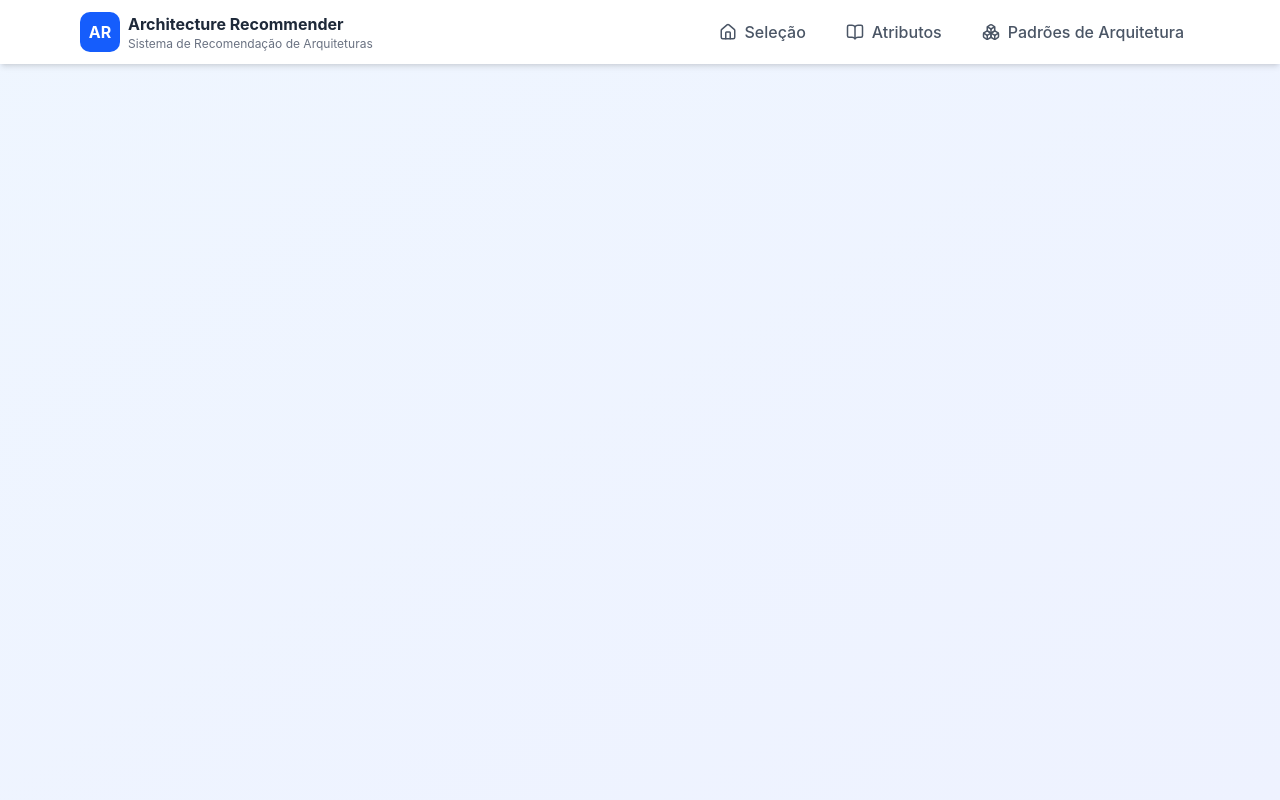
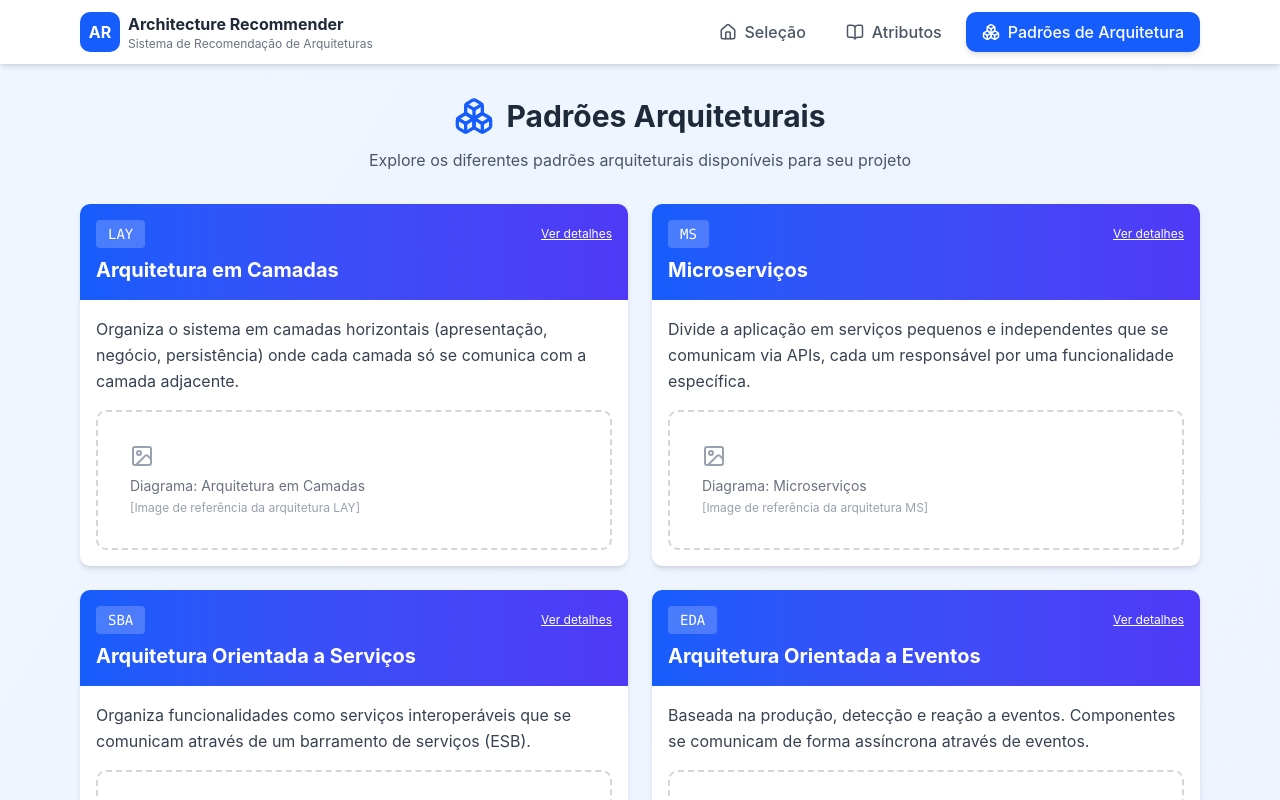
Before and after one commit to HerikCosmo/architecture_recommender, a React (Vite) app: page /patterns in a window 1280 px wide. Shown: the top 800 px of the page. Built offline with nearby package versions, Linux system fonts and the light colour scheme.

Commit message:
update PatternsPage with data

```diff
--- a/src/app/App.tsx
+++ b/src/app/App.tsx
@@ -2,7 +2,7 @@ import { BrowserRouter, Route, Routes } from "react-router-dom"
 import { Navigation } from "./components/Navigation"
 import { MainPage } from "./pages/MainPage"
 import { AttributesPage } from "./pages/AttributesPage"
-import { ArchitecturesPage } from "./pages/ArchitecturesPage"
+import { PatternsPage } from "./pages/PatternsPage"
 
 function App() {
   return (
@@ -12,7 +12,7 @@ function App() {
         <Routes>
           <Route path="/" element={<MainPage />} />
           <Route path="/attributes" element={<AttributesPage />} />
-          <Route path="/architectures" element={<ArchitecturesPage />} />
+          <Route path="/patterns" element={<PatternsPage />} />
         </Routes>
       </div>
     </BrowserRouter>
--- a/src/app/components/Navigation.tsx
+++ b/src/app/components/Navigation.tsx
@@ -7,7 +7,7 @@ export function Navigation() {
   const links = [
       { to: '/', label: 'Seleção', icon: Home },
       { to: '/attributes', label: 'Atributos', icon: BookOpen },
-      { to: '/architectures', label: 'Padrões de Arquitetura', icon: Boxes },
+      { to: '/patterns', label: 'Padrões de Arquitetura', icon: Boxes },
   ]
 
   return (
--- /dev/null
+++ b/src/app/components/PatternInfo.tsx
@@ -0,0 +1,138 @@
+import { Image, Lightbulb, ThumbsDown, ThumbsUp } from "lucide-react";
+import type { Architecture } from "../data/architectures"
+import { useState } from "react";
+
+interface PatternInfoProps {
+  arch: Architecture
+}
+
+export function PatternInfo({
+  arch
+}: PatternInfoProps) {
+  const [isExpanded, setIsExpanded] = useState(false)
+
+  return (
+    <div
+      className="bg-white rounded-lg shadow-md hover:shadow-xl transition-all overflow-hidden">
+        <div className="bg-gradient-to-r from-blue-600 to-indigo-600 text-white p-4">
+          <div className="flex items-center justify-between mb-2">
+            <span className="font-mono text-sm bg-white/20 px-3 py-1 rounded">
+              {arch.code}
+            </span>
+            <button
+              onClick={() => setIsExpanded(!isExpanded)}
+              className="text-xs underline hover:no-underline"
+            >
+              {isExpanded ? 'Ver menos' : 'Ver detalhes'}
+            </button>
+          </div>
+          <h2 className="text-xl font-bold">{arch.name} </h2>
+        </div>
+
+        <div className="p-4">
+          <div className="mb-4">
+            <p className="text-gray-700 leading-relaxed">{arch.description}</p>
+          </div>
+
+          <div className="mb-bg-gray-100 rounded-lg p-8 flex flex-col items center justify-center border-2 border-dashed border-gray-300">
+            <Image className="text-gray-400 mb-2" scale={48} />
+            <p className="text-gray-500 text-sm">Diagrama: {arch.name}</p>
+            <p className="text-gray-400 text-xs mt-1">
+              [Image de referência da arquitetura {arch.code}]
+            </p>
+          </div>
+
+          {isExpanded && (
+            <div className="space-y-4 border-t pt-4">
+              <div>
+                <div className="flex items-center gap-2 mb-2">
+                  <Lightbulb size={18} className="text-amber-600" />
+                  <h3 className="font-semibold text-gray-700">Exemplos de Uso</h3>
+                </div>
+                <ul className="space-y-1 pl-6">
+                  {arch.examples.map((example, idx) => (
+                    <li key={idx} className="flex items-start gap-2">
+                      <span className="text-amber-600 mt-1">•</span>
+                      <span className="text-gray-600 text-sm">{example}</span>
+                    </li>
+                  ))}
+                </ul>
+              </div>
+
+              <div>
+                <div className="flex items-center gap-2 mb-2">
+                  <ThumbsUp size={18} className="text-green-600" />
+                  <h3 className="font-semibold text-gray-700">Vantagens</h3>
+                </div>
+                <ul className="space-y-1 pl-6">
+                  {arch.pros.map((pro, idx) => (
+                    <li
+                      key={idx}
+                      className="flex items-start gap-2">
+                        <span className="text-green-600 mt-1">✓</span>
+                        <span className="text-gray-600 text-sm">{pro}</span>
+                      </li>
+                  ))}
+                </ul>
+              </div>
+
+              <div>
+                <div className="flex items-center gap-2 mb-2">
+                  <ThumbsDown size={18} className="text-red-600" />
+                  <h3 className="font-semibold text-gray-700">Desvantagens</h3>
+                </div>
+                <ul className="space-y-1 pl-6">
+                  {arch.cons.map((con, idx) => (
+                    <li
+                      key={idx}
+                      className="flex items-start gap-2">
+                        <span className="text-red-600 mt-1">✗</span>
+                        <span className="text-gray-600 text-sm">{con}</span>
+                      </li>
+                  ))}
+                </ul>
+              </div>
+
+              <div>
+                <h3 className="font-semibold text-gray-700 mb-2">
+                  Adequação aos Atributos de Qualidade
+                </h3>
+                <div className="grid grid-cols-2 gap-2">
+                  {Object.entries(arch.attributeScores).map(([attr, score]) => {
+                    const attrNames: Record<string, string> = {
+                      performance: 'Desempenho',
+                    reusability: 'Reusabilidade',
+                    security: 'Segurança',
+                    testability: 'Testabilidade',
+                    modifiability: 'Modificabilidade',
+                    reliability: 'Confiabilidade',
+                    availability: 'Disponibilidade',
+                    scalability: 'Escalabilidade'
+                    };
+
+                    return (
+                      <div
+                        key={attr}
+                        className="text-sm"
+                        >
+                          <div className="flex justify-between mb-1">
+                            <span className="text-gray-600 text-xs">{attrNames[attr]}</span>
+                            <span className="font-medium text-xs">{score}/5</span>
+                          </div>
+                          <div className="w-full bg-gray-200 rounded-full h-1.5">
+                            <div
+                              className="bg-blue-600 h-1.5 rounded-full"
+                              style={{ width: `${(score / 5) * 100}%`}}
+                            />
+                          </div>
+                      </div>
+                    );
+                  })}
+                </div>
+              </div>
+            </div>
+          )}
+        </div>
+    </div>
+  )
+}
--- a/src/app/pages/ArchitecturesPage.tsx
+++ /dev/null
@@ -1,3 +0,0 @@
-export function ArchitecturesPage() {
-  return <h1>Architectures Page</h1>
-}
--- /dev/null
+++ b/src/app/pages/PatternsPage.tsx
@@ -0,0 +1,25 @@
+import { Boxes } from "lucide-react";
+import { mockArchitectures as architectures } from "../data/architectures";
+import { PatternInfo } from "../components/PatternInfo";
+
+export function PatternsPage() {
+  return (
+    <div className="max-w-6xl mx-auto px-4 py-8">
+      <div className="text-center mb-8">
+        <div className="flex items-center justify-center gap-3 mb-3">
+          <Boxes className="text-blue-600" size={40} />
+          <h1 className="text-3xl font-bold text-gray-800">Padrões Arquiteturais</h1>
+        </div>
+        <p className="text-gray-600 max-w 2xl mx-auto">
+          Explore os diferentes padrões arquiteturais disponíveis para seu projeto
+        </p>
+      </div>
+
+      <div className="grid md:grid-cols-2 gap-6">
+        {architectures.map((arch) => (
+          <PatternInfo key={arch.id} arch={arch} />
+        ))}
+      </div>
+    </div>
+  )
+}
```
